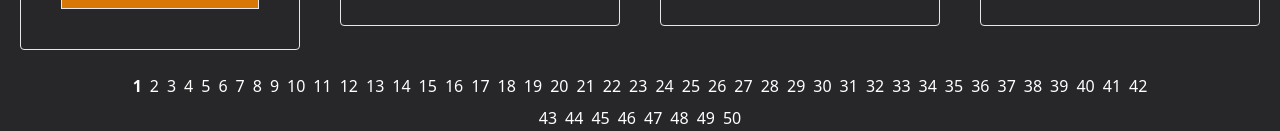
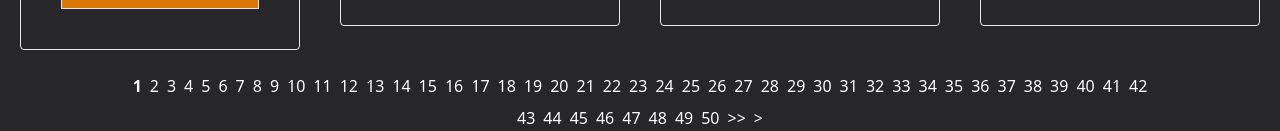
Before and after one commit to mluce194/harrypotter, a Vue app: page / in a window 1280 px wide. Shown: the part 894-1025 px from the top of the page. Built offline with nearby package versions, Linux system fonts and the light colour scheme.

Commit message:
finalisation pagination

```diff
--- a/src/components/CharacterButton.vue
+++ b/src/components/CharacterButton.vue
@@ -1,5 +1,8 @@
 <template>
-    <router-link :to="'/character/'+getRouteName" class="block text-center font-bold p-2 m-5 border bg-amber-600">Read more</router-link>
+    <router-link :to="'/character/' + getRouteName"
+        class="block text-center font-bold p-2 m-5 border bg-amber-600 hover:text-amber-600 hover:bg-white focus:text-amber-600 focus:bg-white">
+        Read more
+    </router-link>
 
 </template>
 
--- a/src/components/ListOfCharacters.vue
+++ b/src/components/ListOfCharacters.vue
@@ -1,15 +1,16 @@
 <template>
   <div class="sm:flex flex-wrap">
-    <div v-if="getSlicedArray.length == 0" class="mx-auto"><span class="text-white text-xl m-10 block">No character found</span></div>
+    <div v-if="getSlicedArray.length == 0" class="mx-auto"><span class="text-white text-xl m-10 block">No character
+        found</span></div>
     <div v-for="character in getSlicedArray" :key="character.id" class="p-5 w-[100%] sm:w-[25%]">
 
       <CharacterCard :name="character.name" :house="character.house" :gender="character.gender"
-        :wizard="character.wizard" :birth="character.dateOfBirth" :species="character.species" :imgUrl="character.image"></CharacterCard>
+        :wizard="character.wizard" :birth="character.dateOfBirth" :species="character.species"
+        :imgUrl="character.image"></CharacterCard>
     </div>
 
   </div>
-  <PaginationNav v-if="getPagination" @get-page-number="getCurrentPage" :nbDePages="getNumOfPages"
-    :activePage="pageNumber"></PaginationNav>
+  <PaginationNav v-if="getPagination" @get-page-number="getCurrentPage" :nbDePages="getNumOfPages"></PaginationNav>
 
 
 </template>
@@ -37,8 +38,6 @@ export default {
 
       /*Nombre de personnages par page */
       numOfItems: 8,
-      /*Numéro de page par défaut*/
-      pageNumber: 1,
       /* Index du début de la division slice */
       sliceFirstIndex: 0,
       /* Index de la fin de la division slice - doit être similaire au nombre de personnages par page */
@@ -50,13 +49,11 @@ export default {
   methods: {
 
     getCurrentPage: function (page) {
-      this.pageNumber = page
-      this.sliceLastIndex = this.numOfItems * this.pageNumber
+      this.sliceLastIndex = this.numOfItems * page
       this.sliceFirstIndex = this.sliceLastIndex - this.numOfItems
-
-
     }
   },
+
   computed: {
     getFilteredCharacters: function () {
       return this.charactersList.filter(
@@ -69,16 +66,13 @@ export default {
 
     getNumOfPages: function () {
       return Math.round(this.getFilteredCharacters.length / this.numOfItems)
-
     },
-
 
     getPagination: function () {
       if (this.getFilteredCharacters.length <= this.numOfItems) {
         return false
       }
       else {
-
         return true
       }
     },
@@ -97,7 +91,6 @@ export default {
   watch: {
     'typedName'() {
       this.getCurrentPage(1)
-
     },
     'pickedGender'() {
       this.getCurrentPage(1)
--- a/src/components/MainContainer.vue
+++ b/src/components/MainContainer.vue
@@ -1,10 +1,9 @@
 <template>
   <div>
     <h1 class="text-4xl font-bold p-10 text-amber-600 text-center">Search a Harry Potter character</h1>
-    <SearchForm @read-character-name="characterNameHandler" @read-character-house="characterHouseHandler"
-      @read-character-gender="characterGenderHandler"></SearchForm>
-    <ListOfCharacters :charactersList="getCharactersData" :typedName="inputName" :pickedGender="inputGender"
-      :pickedHouse="inputHouse"></ListOfCharacters>
+    <SearchForm></SearchForm>
+    <ListOfCharacters :charactersList="getCharactersData" :typedName="getInputName" :pickedGender="getInputGender"
+      :pickedHouse="getInputHouse"></ListOfCharacters>
 
 
 
@@ -46,6 +45,15 @@ export default {
     getCharactersData() {
       return this.$store.state.data
     },
+    getInputName() {
+      return this.$store.state.character
+    },
+    getInputGender() {
+      return this.$store.state.gender
+    },
+    getInputHouse() {
+      return this.$store.state.house
+    }
 
   },
 
--- a/src/components/PaginationNav.vue
+++ b/src/components/PaginationNav.vue
@@ -1,6 +1,14 @@
 <template>
-<div class="flex flex-wrap justify-center w-[80%] mx-auto">
-    <a href="#" v-for="n in nbDePages" :key="n" @click="handlePage(n)" class="p-1 text-white hover:underline focus:underline" :class="activePage == n ? active : ''"> {{ n }} </a>
+    <div class="flex flex-wrap justify-center w-[80%] mx-auto">
+        <a v-if="activePage > 1" href="#" @click="handlePage(1)" class="p-1 text-white hover:text-amber-600 hover:underline focus:text-amber-600">&lt;</a>
+        <a v-if="activePage > 1" href="#" @click="handlePage(activePage - 1)" class="p-1 text-white hover:text-amber-600 hover:underline focus:text-amber-600">&lt;&lt;
+           </a>
+        <a href="#" v-for="n in nbDePages" :key="n" @click="handlePage(n)"
+            class="p-1 text-white hover:text-amber-600 hover:underline focus:text-amber-600" :class="activePage == n ? active : ''"> {{ n }} </a>
+        <a v-if="activePage != nbDePages" href="#" @click="handlePage(activePage + 1)" class="p-1 text-white hover:text-amber-600 hover:underline focus:text-amber-600">
+           &gt;&gt;</a>
+            <a v-if="activePage != nbDePages" href="#" @click="handlePage(nbDePages)" class="p-1 text-white hover:text-amber-600 hover:underline focus:text-amber-600">&gt;</a>
+
     </div>
 </template>
 
@@ -9,19 +17,21 @@ export default {
     name: "PaginationNav",
     props: {
         nbDePages: Number,
-        activePage: Number
     },
-    data: function() {
+    data: function () {
         return {
-            active: "text-amber-600 font-bold"
+            active: "text-amber-600 font-bold",
+            activePage: 1
         }
     },
     methods: {
         handlePage(num) {
             this.$emit("getPageNumber", num)
+            this.activePage=num
+        }
+    },
 
-        }
-    }
+
 
 
 }
--- a/src/components/SearchForm.vue
+++ b/src/components/SearchForm.vue
@@ -37,17 +37,13 @@ export default {
 
   methods: {
     handleCharacterChange(event) {
-      this.$emit("readCharacterName", event.target.value);
       this.$store.commit('changeCharacter', event.target.value)
-      console.log("voici la valeur de changeCharacter", this.$store.state.character)
     },
     handleGenderChange(event) {
-      this.$emit("readCharacterGender", event.target.value);
       this.$store.commit('changeGender', event.target.value)
 
     },
     handleHouseChange(event) {
-      this.$emit("readCharacterHouse", event.target.value);
       this.$store.commit('changeHouse', event.target.value)
     },
   },
--- a/src/views/CharacterPage.vue
+++ b/src/views/CharacterPage.vue
@@ -1,6 +1,6 @@
 <template>
     <div>
-        <router-link to="/" class="text-white text-lg p-5 mb-20 inline-block mx-auto bg-amber-600 hover:underline focus:underline">
+        <router-link to="/" class="text-white text-lg p-5 mb-20 inline-block mx-auto bg-amber-600 hover:underline focus:underline before:content-['<<']">
             Back to list</router-link>
 
                 <CharacterDetails></CharacterDetails>
```
